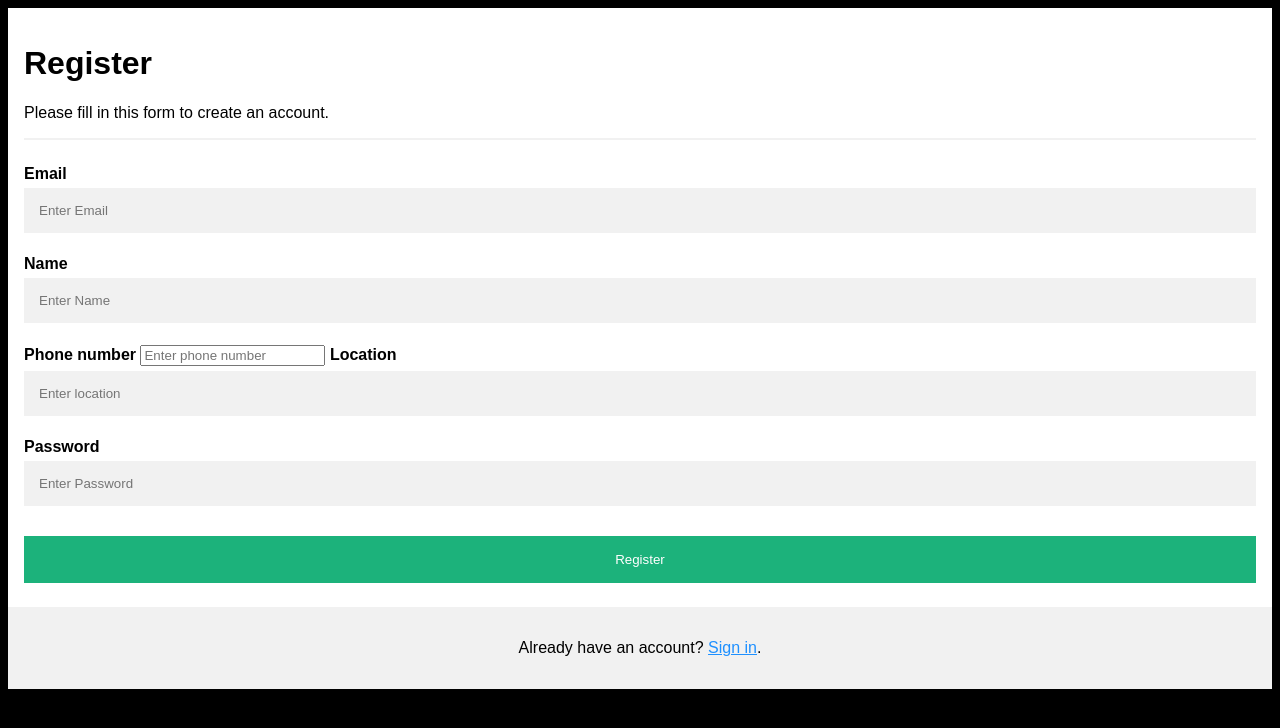
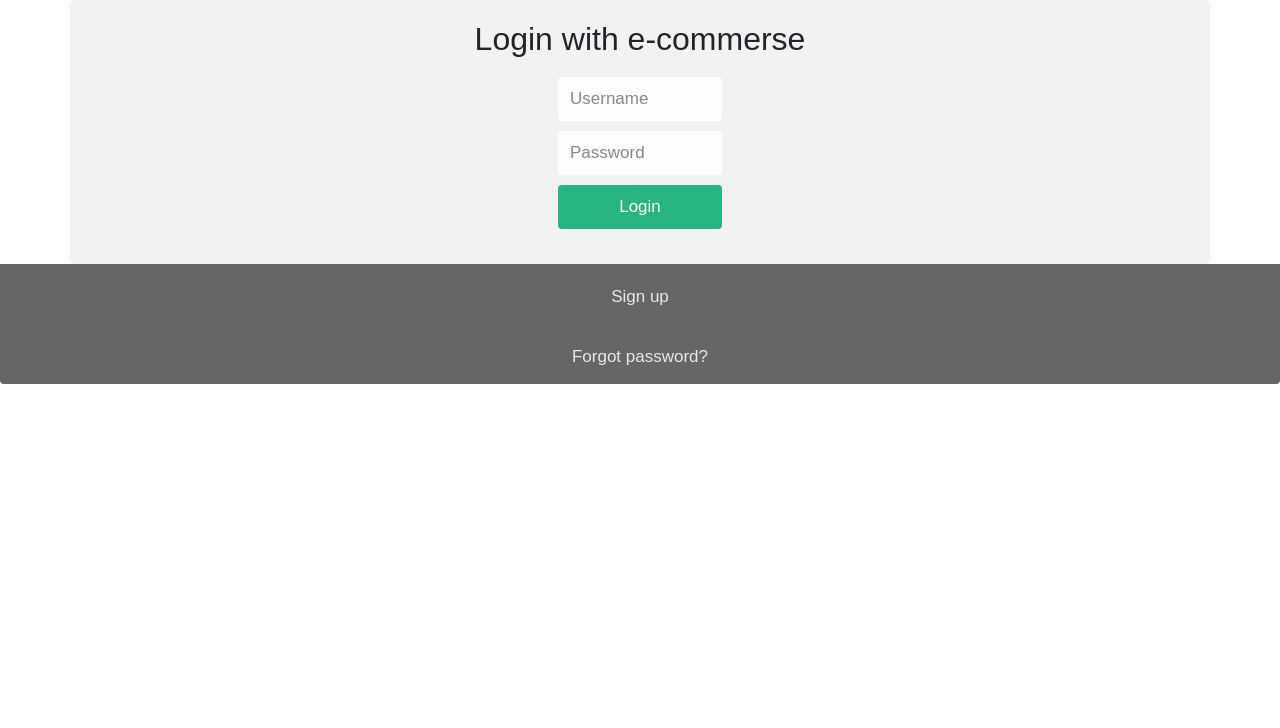
Before and after one commit to alan2325/e-commerse, a Django app: page / in a window 1280 px wide. Shown: the top 728 px of the page. Run offline with Django 5.2, Linux system fonts and the light colour scheme.

Commit message:
login completed

```diff
--- a/project/app/models.py
+++ b/project/app/models.py
@@ -7,7 +7,7 @@ from django.db import models
 # Create your models here.
 
 class Register(models.Model):
-    Email = models.EmailField((""), max_length=254)
+    Email = models.EmailField(unique=True)
     name = models.TextField()
     phonenumber = models.IntegerField()
     password = models.IntegerField()
--- a/project/app/urls.py
+++ b/project/app/urls.py
@@ -1,8 +1,8 @@
 from django.urls import path
 from . import views
 urlpatterns = [
-path('login',views.login),
-path('',views.register),
+path('',views.login),
+path('register',views.register),
 path('userhome',views.userhome),
 path('adminhome',views.adminhome),
 ]
--- a/project/app/views.py
+++ b/project/app/views.py
@@ -1,15 +1,35 @@
-from django.shortcuts import render
-
-# Create your views here.
-
-from django.shortcuts import render
+from django.shortcuts import render,redirect
+from .models import *
+from django.contrib import messages
 
 # Create your views here.
 
 def login(req):
+    if req.method=='POST':
+        email=req.POST['Email']
+        password=req.POST['password']
+        try:
+            data=Register.objects.get(Email=email,password=password)
+            return redirect(userhome)
+        except:
+
+            messages.warning(req, "INVALID INPUT !")
     return render(req,'login.html')
 
 def register(req):
+
+    if req.method=='POST':
+        name1=req.POST['name']
+        email2=req.POST['email']
+        phonenumber3=req.POST['phonenumber']
+        location4=req.POST['location']
+        password5=req.POST['password']
+        try:
+            data=Register.objects.create(name=name1,Email=email2,phonenumber=phonenumber3,location=location4,password=password5)
+            data.save()
+            return redirect(login)
+        except:
+            messages.warning(req, "Email Already Exits , Try Another Email.")
     return render(req,'register.html')
 
 def userhome(req):
--- a/project/template/login.html
+++ b/project/template/login.html
@@ -3,6 +3,8 @@
 <head>
 <meta name="viewport" content="width=device-width, initial-scale=1">
 <link rel="stylesheet" href="https://cdnjs.cloudflare.com/ajax/libs/font-awesome/4.7.0/css/font-awesome.min.css">
+<link href="https://cdn.jsdelivr.net/npm/bootstrap@5.3.3/dist/css/bootstrap.min.css" rel="stylesheet">
+<script src="https://cdn.jsdelivr.net/npm/bootstrap@5.3.3/dist/js/bootstrap.bundle.min.js"></script>
 <style>
 body {
   font-family: Arial, Helvetica, sans-serif;
@@ -70,9 +72,9 @@ input[type=submit]:hover {
 /* Two-column layout */
 .col {
   float: left;
-  width: 50%;
+  width: 100%;
   margin: auto;
-  padding: 0 50px;
+  padding: 0 500px;
   margin-top: 6px;
 }
 
@@ -134,19 +136,31 @@ input[type=submit]:hover {
 </style>
 </head>
 <body>
-
+<!--
 <h2>Responsive Social Login Form</h2>
-<p>Resize the browser window to see the responsive effect. When the screen is less than 650px wide, make the two columns stack on top of each other instead of next to each other.</p>
+<p>Resize the browser window to see the responsive effect. When the screen is less than 650px wide, make the two columns stack on top of each other instead of next to each other.</p> -->
 
 <div class="container">
-  <form action="/action_page.php">
+  <form action="" method="post">
+    {% csrf_token %}
     <div class="row">
-      <h2 style="text-align:center">Login with Social Media or Manually</h2>
-      <div class="vl">
+      <h2 style="text-align:center">Login with e-commerse</h2>
+
+      {% if messages %}
+      {% for message in messages %}
+      <div class="alert alert-warning alert-dismissable">
+        <button type="button" class="btn-close" data-bs-dismiss="alert"></button>
+        {{message}}
+      </div>
+      {% endfor %}
+      {% endif %}
+
+
+      <!-- <div class="vl">
         <span class="vl-innertext">or</span>
-      </div>
+      </div> -->
 
-      <div class="col">
+      <!-- <div class="col">
         <a href="#" class="fb btn">
           <i class="fa fa-facebook fa-fw"></i> Login with Facebook
          </a>
@@ -156,17 +170,17 @@ input[type=submit]:hover {
         <a href="#" class="google btn"><i class="fa fa-google fa-fw">
           </i> Login with Google+
         </a>
-      </div>
+      </div> -->
 
       <div class="col">
         <div class="hide-md-lg">
-          <p>Or sign in manually:</p>
+          <!-- <p>Or sign in manually:</p> -->
         </div>
 
-        <input type="text" name="username" placeholder="Username" required>
+        <input type="text" name="Email" placeholder="Username" required>
         <input type="password" name="password" placeholder="Password" required>
         <input type="submit" value="Login">
-        <a href="../adminhome" style="color:white" class="btn">login</a>
+        <!-- <a href="../adminhome" style="color:white" class="btn">login</a> -->
       </div>
 
     </div>
@@ -176,7 +190,7 @@ input[type=submit]:hover {
 <div class="bottom-container">
   <div class="row">
     <div class="col">
-      <a href="../" style="color:white" class="btn">Sign up</a>
+      <a href="../register" style="color:white" class="btn">Sign up</a>
     </div>
     <div class="col">
       <a href="#" style="color:white" class="btn">Forgot password?</a>
--- a/project/template/register.html
+++ b/project/template/register.html
@@ -2,7 +2,10 @@
 <html>
 <head>
 <meta name="viewport" content="width=device-width, initial-scale=1">
+<link href="https://cdn.jsdelivr.net/npm/bootstrap@5.3.3/dist/css/bootstrap.min.css" rel="stylesheet">
+<script src="https://cdn.jsdelivr.net/npm/bootstrap@5.3.3/dist/js/bootstrap.bundle.min.js"></script>
 <style>
+
 body {
   font-family: Arial, Helvetica, sans-serif;
   background-color: black;
@@ -19,7 +22,7 @@ body {
 }
 
 /* Full-width input fields */
-input[type=text], input[type=password] {
+input[type=text], input[type=password],input[type=number] {
   width: 100%;
   padding: 15px;
   margin: 5px 0 22px 0;
@@ -69,10 +72,23 @@ a {
 </head>
 <body>
 
-<form action="/action_page.php">
+<form action="" method="post">
+  {% csrf_token %}
   <div class="container">
     <h1>Register</h1>
     <p>Please fill in this form to create an account.</p>
+
+    <!-- allert -->
+
+    {% if messages %}
+    {% for message in messages %}
+    <div class="alert alert-warning alert-dismissable">
+      <button type="button" class="btn-close" data-bs-dismiss="alert"></button>
+      {{message}}
+    </div>
+    {% endfor %}
+    {% endif %}
+
     <hr>
 
     <label for="email"><b>Email</b></label>
@@ -99,7 +115,7 @@ a {
   </div>
 
   <div class="container signin">
-    <p>Already have an account? <a href="../login">Sign in</a>.</p>
+    <p>Already have an account? <a href="../">Sign in</a>.</p>
   </div>
 </form>
 
```
Also changed, not shown: project/app/migrations/0002_alter_register_email.py (added), project/db.sqlite3.
